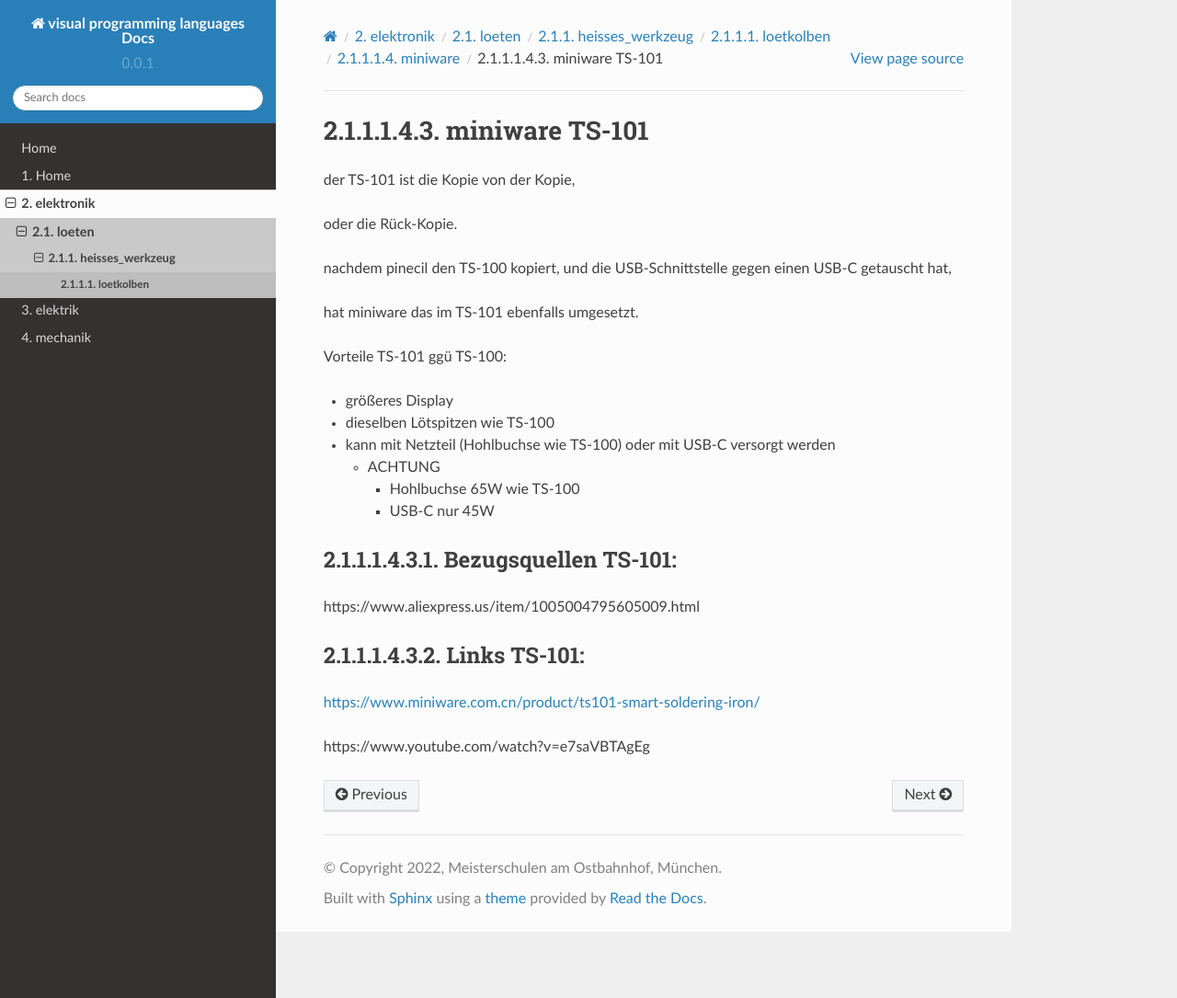
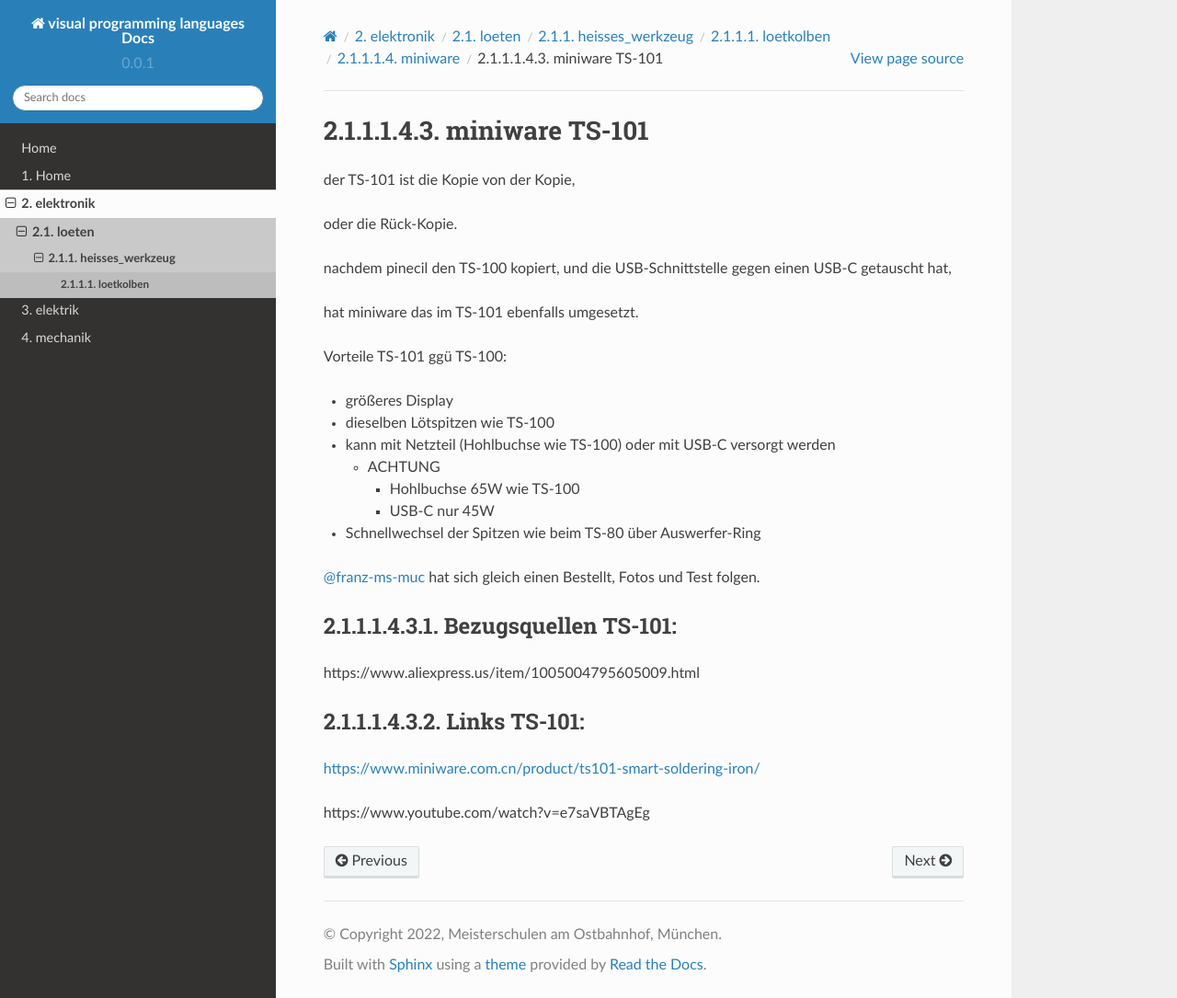
Before and after one commit to diplfranzhoepfinger/werkzeug-docs, a Sphinx documentation site: the page built from docs/elektronik/loeten/heisses_werkzeug/loetkolben/miniware/TS-101.md, in a window 1280 px wide and 1085 px high. Shown: the whole window at 92% size. Built offline with Sphinx 7.4.7 and the Read the Docs theme 2.0.0, drawn with Linux system fonts in a browser that asks for light colours.

Commit message:
Create TS-101.md

```diff
--- a/docs/elektronik/loeten/heisses_werkzeug/loetkolben/miniware/TS-101.md
+++ b/docs/elektronik/loeten/heisses_werkzeug/loetkolben/miniware/TS-101.md
@@ -16,6 +16,9 @@
     *   ACHTUNG
         *   Hohlbuchse 65W wie TS-100
         *   USB-C nur 45W
+*   Schnellwechsel der Spitzen wie beim TS-80 über Auswerfer-Ring
+
+[@franz-ms-muc](https://github.com/franz-ms-muc) hat sich gleich einen Bestellt, Fotos und Test folgen.
 
 #### Bezugsquellen TS-101:
 
```
